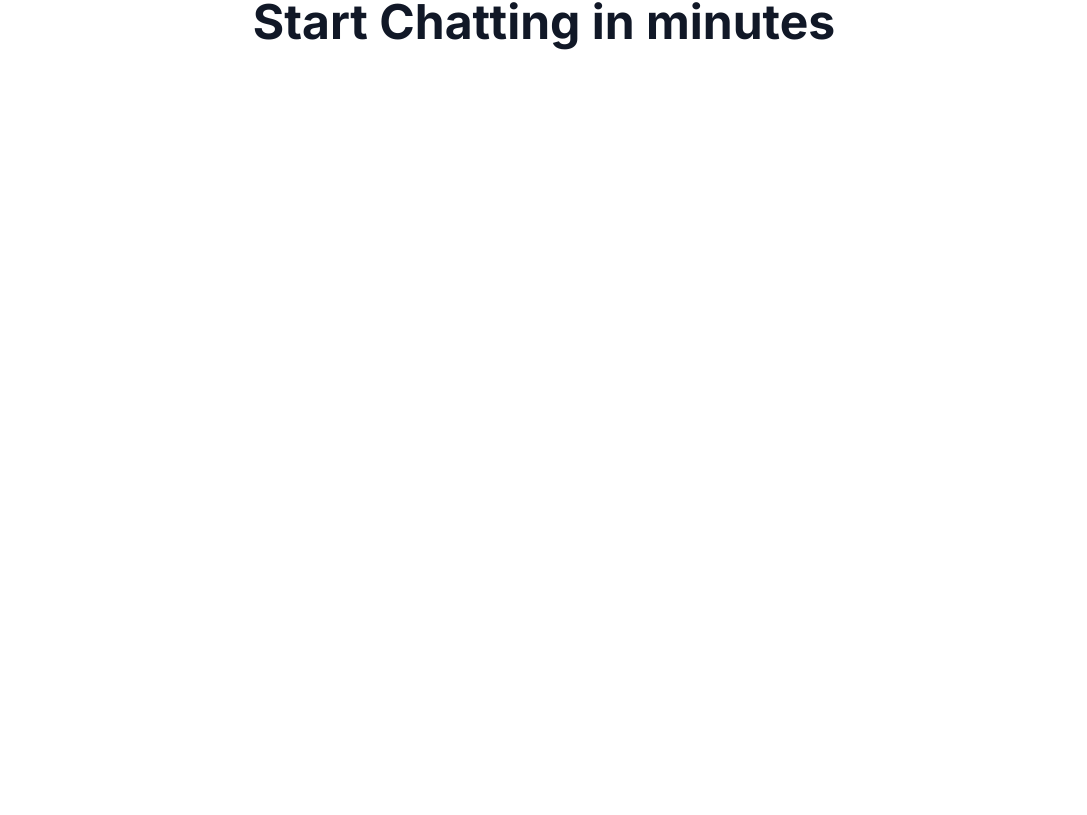
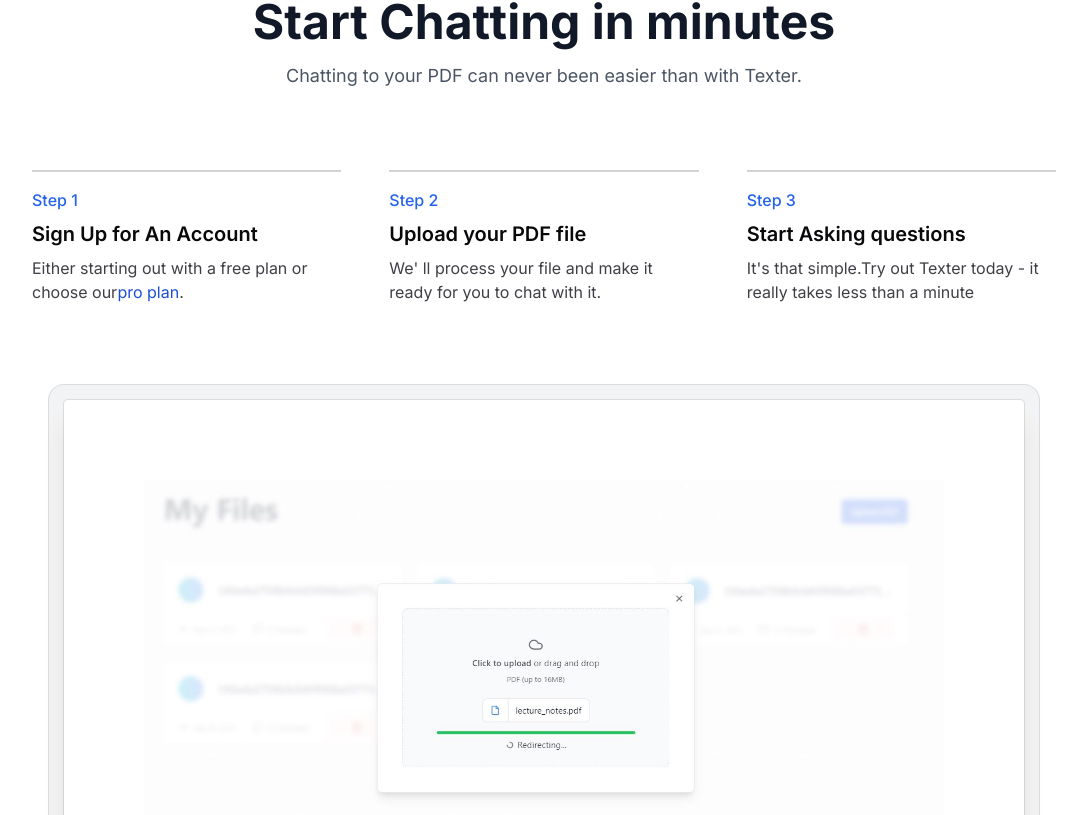
Before and after one commit to mangat-ram/texter, a Next.js app: page / in a window 1280 px wide. Shown: the part 1565-2380 px from the top of the page, without its empty margins (96-1183 px from the left). Before the commit the page ends 1739 px from the top, so only its background shows below. Built offline with nearby package versions, Linux system fonts and the light colour scheme.

Commit message:
Added Preview Image.

```diff
--- a/src/app/page.tsx
+++ b/src/app/page.tsx
@@ -80,6 +80,61 @@
                 <h2 className="mt-2 font-bold text-4xl text-gray-900 sm:text-5xl">
                   Start Chatting in minutes
                 </h2>
+                <p className="mt-4 text-lg text-gray-600">
+                  Chatting to your PDF can never been easier than with Texter.
+                </p>
+              </div>
+            </div>
+
+            {/* Steps */}
+            <ol className="my-8 space-y-4 pt-8 md:flex md:space-x-12 md:space-y-0">
+              <li className="md:flex-1">
+                <div className="flex flex-col space-y-2 border-l-4 border-zinc-300 py-2 pl-4 md:border-l-0 md:border-t-2 md:pb-0 md:pl-0 md:pt-4">
+                  <span className="text-small font-medium text-blue-600">Step 1</span>
+                  <span className="text-xl font-semibold">Sign Up for An Account</span>
+                  <span className="mt-2 text-zinc-700">Either starting out with a free plan or choose our
+                    <Link
+                      href="/pricing"
+                      className="text-blue-700 underline-offset-2"
+                    >
+                      pro plan
+                    </Link>
+                    .
+                  </span>
+                </div>
+              </li>
+              <li className="md:flex-1">
+                <div className="flex flex-col space-y-2 border-l-4 border-zinc-300 py-2 pl-4 md:border-l-0 md:border-t-2 md:pb-0 md:pl-0 md:pt-4">
+                  <span className="text-small font-medium text-blue-600">Step 2</span>
+                  <span className="text-xl font-semibold">Upload your PDF file</span>
+                  <span className="mt-2 text-zinc-700">
+                    We&apos; ll process your file and make it ready for you to chat with it.
+                  </span>
+                </div>
+              </li>
+              <li className="md:flex-1">
+                <div className="flex flex-col space-y-2 border-l-4 border-zinc-300 py-2 pl-4 md:border-l-0 md:border-t-2 md:pb-0 md:pl-0 md:pt-4">
+                  <span className="text-small font-medium text-blue-600">Step 3</span>
+                  <span className="text-xl font-semibold">Start Asking questions</span>
+                  <span className="mt-2 text-zinc-700">
+                    It&apos;s that simple.Try out Texter today - it really takes less than a minute
+                  </span>
+                </div>
+              </li>
+            </ol>
+
+            <div className="mx-auto max-w-6xl px-6 lg:px-8">
+              <div className="mt-16 flow-root sm:mt-24">
+                <div className="-m-2 rounded-xl bg-gray-900/5 p-2 ring-1 ring-inset ring-gray-900/10 lg:-m-4 lg:rounded-2xl lg:p-4">
+                  <Image
+                    src="/file-upload-preview.jpg"
+                    alt="uploading-preview"
+                    width={1419}
+                    height={732}
+                    quality={100}
+                    className="rounded bg-white p-2 sm:p-8 md:p-20 shadow-xl ring-1 ring-gray-900/10"
+                  />
+                </div>
               </div>
             </div>
           </div>
```
Also changed, not shown: public/file-upload-preview.jpg (added).
